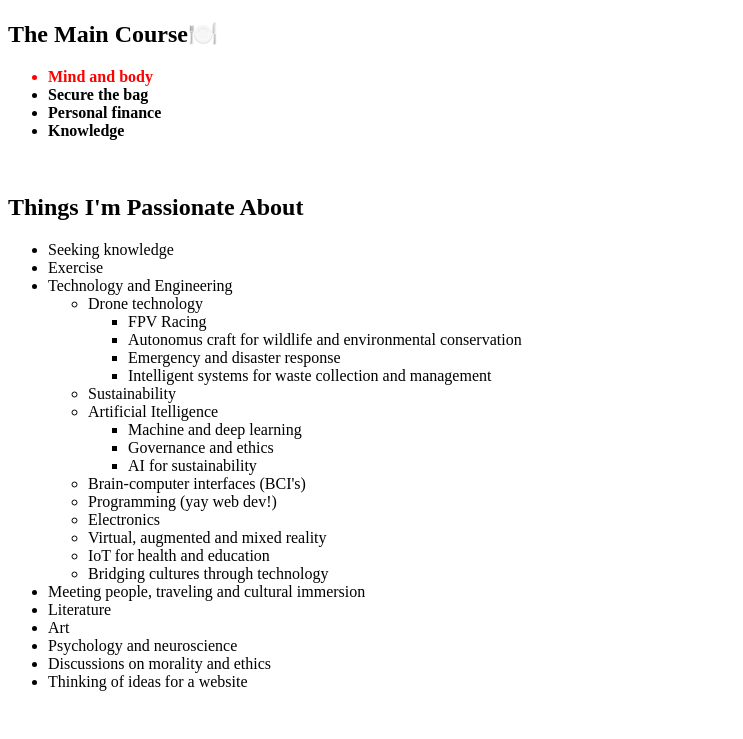
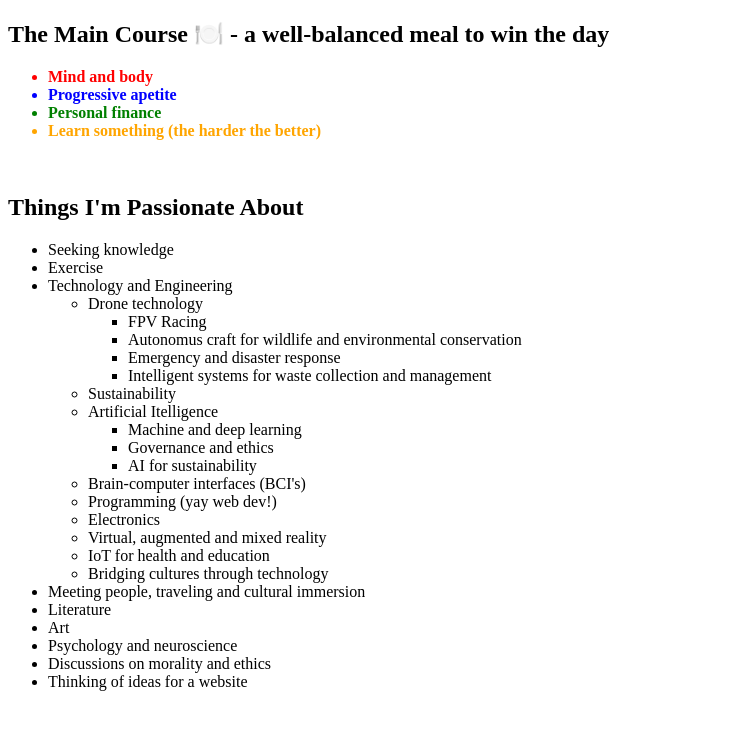
Before and after one commit to james-gannon/special-fiesta, a plain HTML site: page index.html in a window 1280 px wide. Shown: the part 61-800 px from the top of the page, without its empty margins (0-743 px from the left). Drawn offline with Linux system fonts and the light colour scheme.

Commit message:
Update index.html

```diff
--- a/index.html
+++ b/index.html
@@ -16,12 +16,12 @@
       <span>🥳</span>
     </h1>
 
-    <h2><span>The Main Course</span><span>🍽️</span></h2>
+    <h2><span>The Main Course</span><span> 🍽️ </span><span>- a well-balanced meal to win the day</span></h2>
     <ul>
         <li style="color:red;"><strong>Mind and body</strong></li>
-        <li><strong>Secure the bag</strong></li>
-        <li><strong>Personal finance</strong></li>
-        <li><strong>Knowledge</strong></li>
+        <li style="color:blue;"><strong>Progressive apetite</strong></li>
+        <li style="color:green;"><strong>Personal finance</strong></li>
+        <li style="color:orange;"><strong>Learn something (the harder the better)</strong></li>
     </ul><br>
 
     <h2>Things I'm Passionate About</h2>
```
